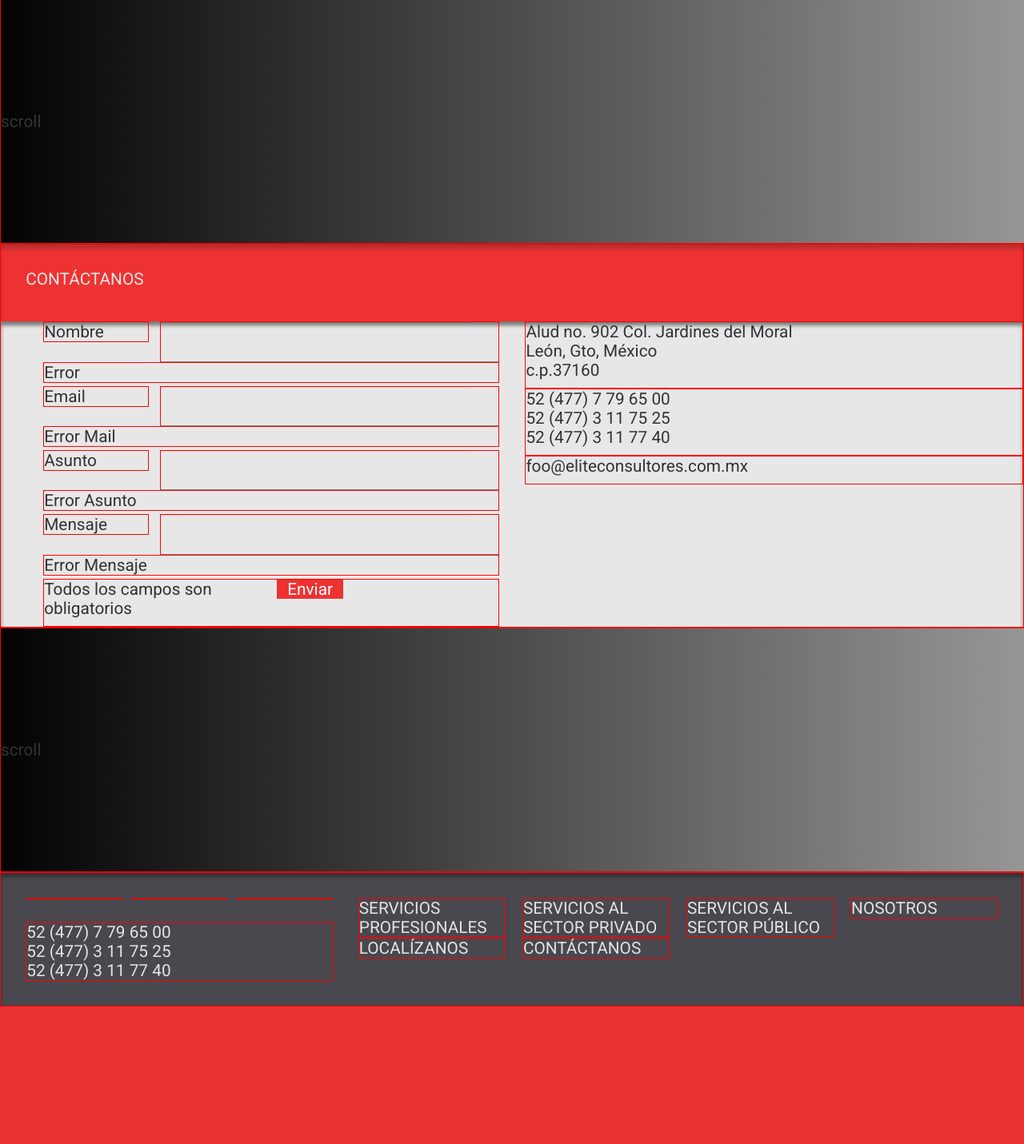
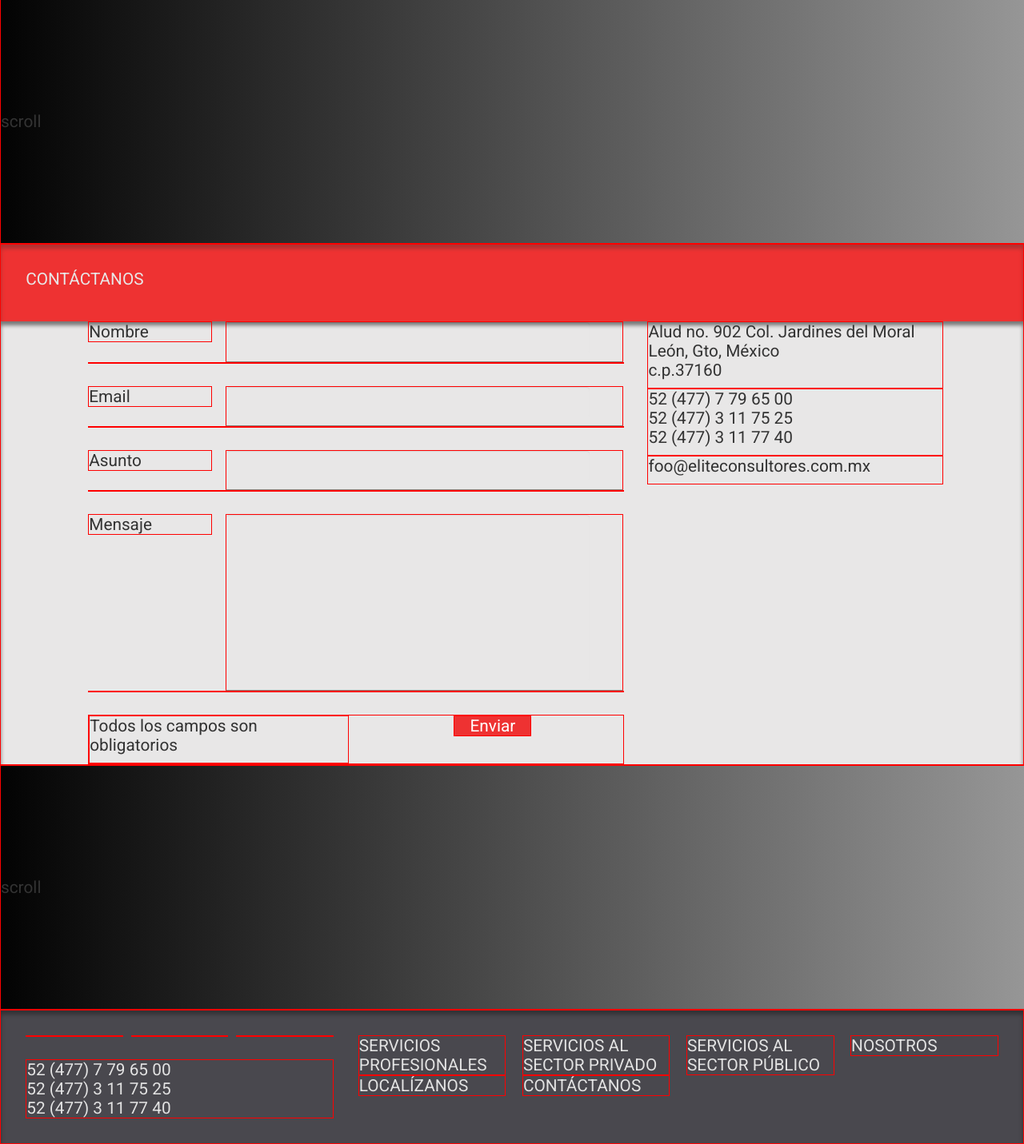
Before and after one commit to emmanegrete/eliteConsultores, a PHP site: page / in a window 1280 px wide. Shown: the part 2098-3529 px from the top of the page at 80% size. Before the commit the page ends 3357 px from the top, so only its background shows below. Run offline with PHP 8.4, Linux system fonts and the light colour scheme; some libraries are stand-ins or nearby versions.

Commit message:
formulariosFuncionando!!!
Ya juncionana :D

```diff
--- a/css/general.css
+++ b/css/general.css
@@ -135,7 +135,7 @@ background-image: linear-gradient(to left, #969696 0%, #030303 100%);
 	border-bottom: 1px solid #8A8079;
 }
 
-.fondoInput input{
+.fondoInput input, textarea{
 	background-color: transparent;
 	border: none;
 	color: #666;
@@ -144,14 +144,28 @@ background-image: linear-gradient(to left, #969696 0%, #030303 100%);
 	width: 90%;
 }
 
+textarea{
+	resize: none;
+	width: 90%;
+}
+
+.errorRojo{
+	color: red;
+	text-align: right;
+}
+
+.alineaDer{
+	text-align: right;
+}
 .botonEnvio{
-	width: 30%;
 	text-align: center;
 }
 
 .letraBlanca{
 	color: #E3E3E3;
 }
+
+
 
     /* Large desktop */
     @media (min-width: 1200px) {
--- a/index.php
+++ b/index.php
@@ -305,10 +305,11 @@
 					<div class="span12">
 						<div class="fondoCrema sombraCremaAdentro">
 							<div class="row-fluid">
-								<div class="span6">
-
+								<div class="span11 offset1">
 									<div class="row-fluid">
-										<div class="span11 offset1">
+										<div class="span7">
+											<div class="row-fluid">
+												<div class="span12">
 													<div class="row-fluid">
 														<div class="span3">
 															<div class="color">
@@ -324,8 +325,8 @@
 													</div>
 													<div class="row-fluid">
 														<div class="span12">
-													<div class="errorNombre color">
-														Error
+															<div class="errorRojo errorNombre color">
+
 															</div>
 														</div>
 													</div>
@@ -333,7 +334,7 @@
 											</div>
 
 											<div class="row-fluid">
-										<div class="span11 offset1">
+												<div class="span12">
 													<div class="row-fluid">
 														<div class="span3">
 															<div class="color">
@@ -349,15 +350,15 @@
 													</div>
 													<div class="row-fluid">
 														<div class="span12">
-													<div class="errorEmail color">
-														Error Mail
+															<div class="errorRojo errorEmail color">
+
 															</div>
 														</div>
 													</div>
 												</div>
 											</div>
 											<div class="row-fluid">
-										<div class="span11 offset1">
+												<div class="span12">
 													<div class="row-fluid">
 														<div class="span3">
 															<div class="color">
@@ -373,15 +374,15 @@
 													</div>
 													<div class="row-fluid">
 														<div class="span12">
-													<div class="errorAsunto color">
-														Error Asunto
+															<div class="errorRojo errorAsunto color">
+
 															</div>
 														</div>
 													</div>
 												</div>
 											</div>
 											<div class="row-fluid">
-										<div class="span11 offset1">
+												<div class="span12">
 													<div class="row-fluid">
 														<div class="span3">
 															<div class="color">
@@ -391,27 +392,31 @@
 														</div>
 														<div class="span9">
 															<div class="color fondoInput">
-														<input type="text" name="mensajeEnvio" class="mensajeMail">
+																<textarea name="mensajeEnvio" class="mensajeMail" cols="30" rows="10"></textarea>
+
 															</div>
 														</div>
 													</div>
 													<div class="row-fluid">
 														<div class="span12">
-													<div class="errorMensaje color">
-														Error Mensaje
+															<div class="errorRojo errorMensaje color">
+
 															</div>
 														</div>
 													</div>
 												</div>
 											</div>
 											<div class="row-fluid">
-										<div class="span11 offset1">
+												<div class="span12">
 													<div class="color">
 														<div class="row-fluid">
 															<div class="span6">
+																<div class="color">
 																	<p>Todos los campos son obligatorios</p>
 																</div>
-													<div class="span6">
+															</div>
+															<div class="span2 offset2">
+																<div class="color">
 																	<div class="botonEnvio seccionActiva">
 																		Enviar
 																	</div>
@@ -420,9 +425,9 @@
 														</div>
 													</div>
 												</div>
-
 											</div>
-								<div class="span6">
+										</div>
+										<div class="span4">
 											<div class="row-fluid">
 												<div class="span12">
 													<div class="color">
@@ -451,6 +456,8 @@
 														<p>
 															foo@eliteconsultores.com.mx
 														</p>
+													</div>
+												</div>
 											</div>
 										</div>
 									</div>
--- a/js/principal.js
+++ b/js/principal.js
@@ -39,7 +39,7 @@ $(document).ready(function(){
 
 
 	/*-------- Menu Inicio --------*/
-	$(".servicioElite").one({
+	$(".servicioElite").on({
 		mouseenter:function(event){
 			event.preventDefault();
 			if($(this).hasClass("seccionActiva") != true) {
@@ -88,4 +88,74 @@ $(document).ready(function(){
 
 	/*-------- Menu Inicio --------*/
 
+	/*-------------Envio de correos---------------*/
+	function enviarPorCorreo (click,cantidadInput,url,mensajeFinal){
+		var botonClick = $("#"+click);
+
+	}
+
+	$(".botonEnvio").on("click",function(){
+		var nombreMail = $(".nombreMail").val();
+		var emailMail = $(".emailMail").val();
+		var asuntoMail = $(".asuntoMail").val();
+		var mensajeMail = $(".mensajeMail").val();
+
+		var verificaCorreo = /^([\w-\.]+@([\w-]+\.)+[\w-]{2,4})?$/;
+
+		var errorNombre = $(".errorNombre");
+		var errorCorreo = $(".errorEmail");
+		var errorAsunto = $(".errorAsunto");
+		var errorMensaje = $(".errorMensaje");
+
+		errorMensaje.text("");
+		errorNombre.text("");
+		errorAsunto.text("");
+		errorCorreo.text("");
+
+		if (!isEmpty(nombreMail)){
+			if(!isEmpty(emailMail)){
+				if(verificaCorreo.test(emailMail)){
+					if(!isEmpty(asuntoMail)){
+						if(!isEmpty(mensajeMail)){
+							var tipo = "POST";
+							var direccion = "envioCorreo.php";
+							$.post(direccion,{ nombreCorreo:nombreMail, emailCorreo:emailMail,asuntoCorreo:asuntoMail,mensajeCorreo:mensajeMail},
+								function(responde){
+									$(".botonEnvio").html("<p class='errorRojo'>"+responde+"</p>");
+									$(".botonEnvio").removeClass("seccionActiva").off("click");
+								}
+							);
+						}else{
+
+							errorMensaje.text("¡Vamos! escríbenos algo.");
+							return false;
+						}
+					}else{
+						errorAsunto.text("¿Cuál es el asunto del mensaje?");
+						return false;
+					}
+				}else{
+					errorCorreo.text("Por favor escribe un correo válido.");
+					return false;
+				}
+			}else{
+				errorCorreo.text("Ocupamos el correo para poder comunicarnos contigo.");
+			}
+		}else{
+			errorNombre.text("Escribe tu nombre, es para un mejor servico.");
+			return false;
+		}
+
+	});
+
+
+	function isEmpty(obj) {
+	    if (typeof obj == 'undefined' || obj === null || obj === '') return true;
+	    if (typeof obj == 'number' && isNaN(obj)) return true;
+	    if (obj instanceof Date && isNaN(Number(obj))) return true;
+	    return false;
+	}
+
+	/*-------------Envio de correos---------------*/
+
 });
```
Also changed, not shown: envioCorreo.php (added, +74 -0 lines). Lines whose indentation alone changed are shown as unchanged.
